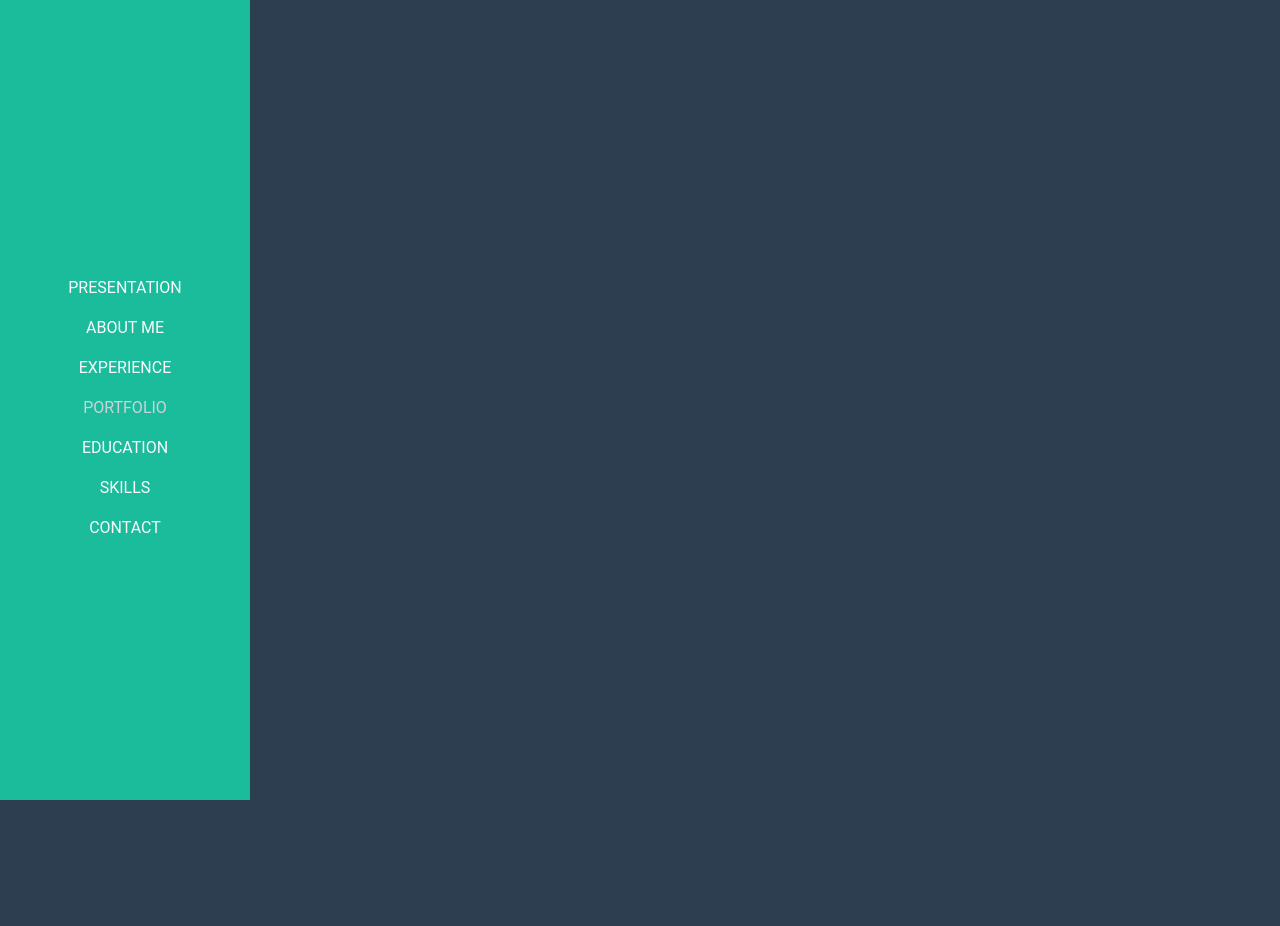
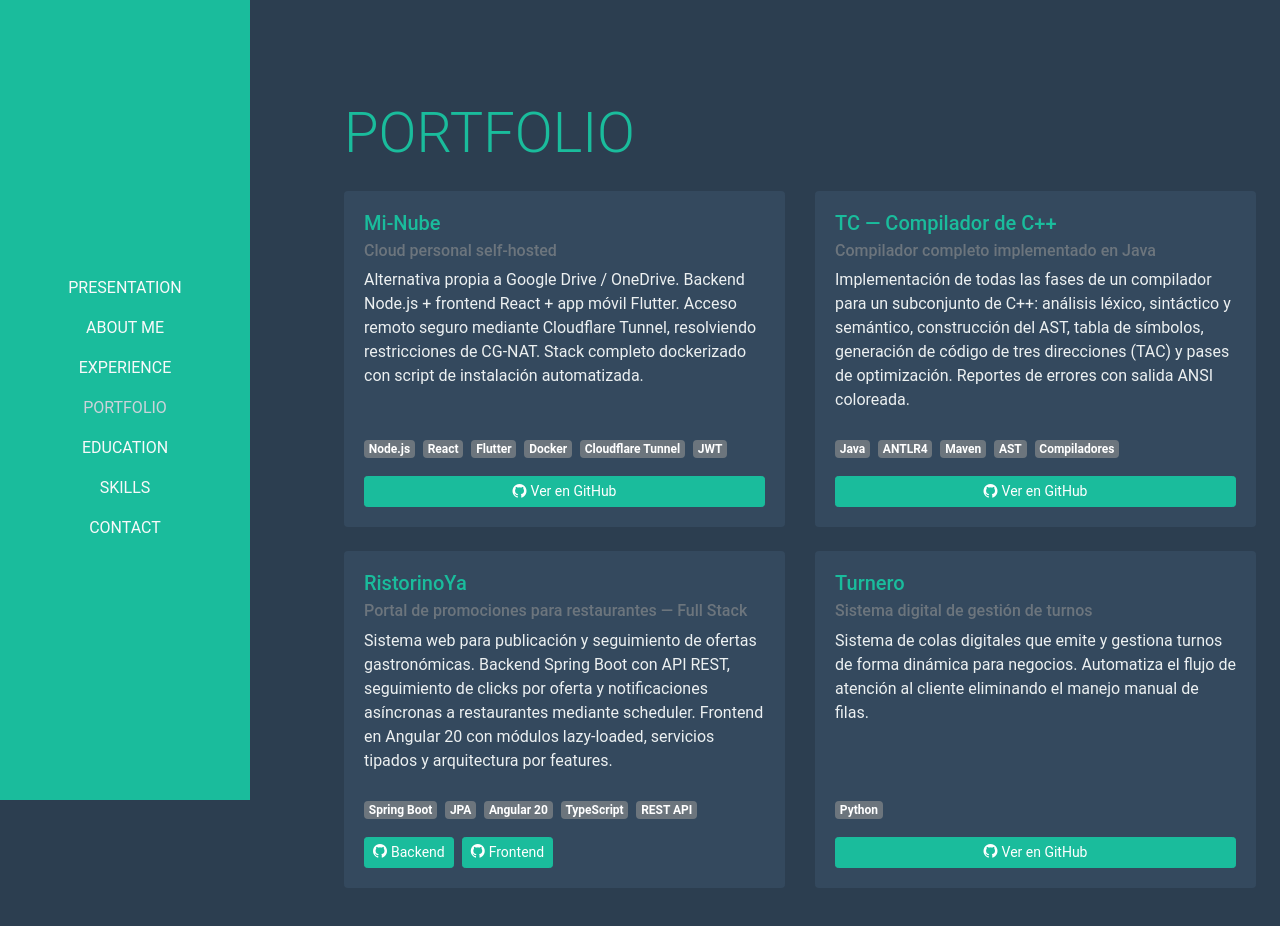
Before and after one commit to galiasmu/Portfolio1-nodejs, a website: page index.html in a window 1280 px wide. Both pictures are taken after a click on the link "PORTFOLIO". Drawn offline with nearby package versions, Linux system fonts and the light colour scheme.

Commit message:
Fix sección portfolio invisible por clase animate sin activar

```diff
--- a/index.html
+++ b/index.html
@@ -132,7 +132,7 @@
                     </div>
                 </div>
             </section>
-            <section id="portfolio" class="animate">
+            <section id="portfolio">
                 <h2 class="display-4"><span class="nombre">PORTFOLIO</span></h2>
                 <div class="row mt-4">
 
```
